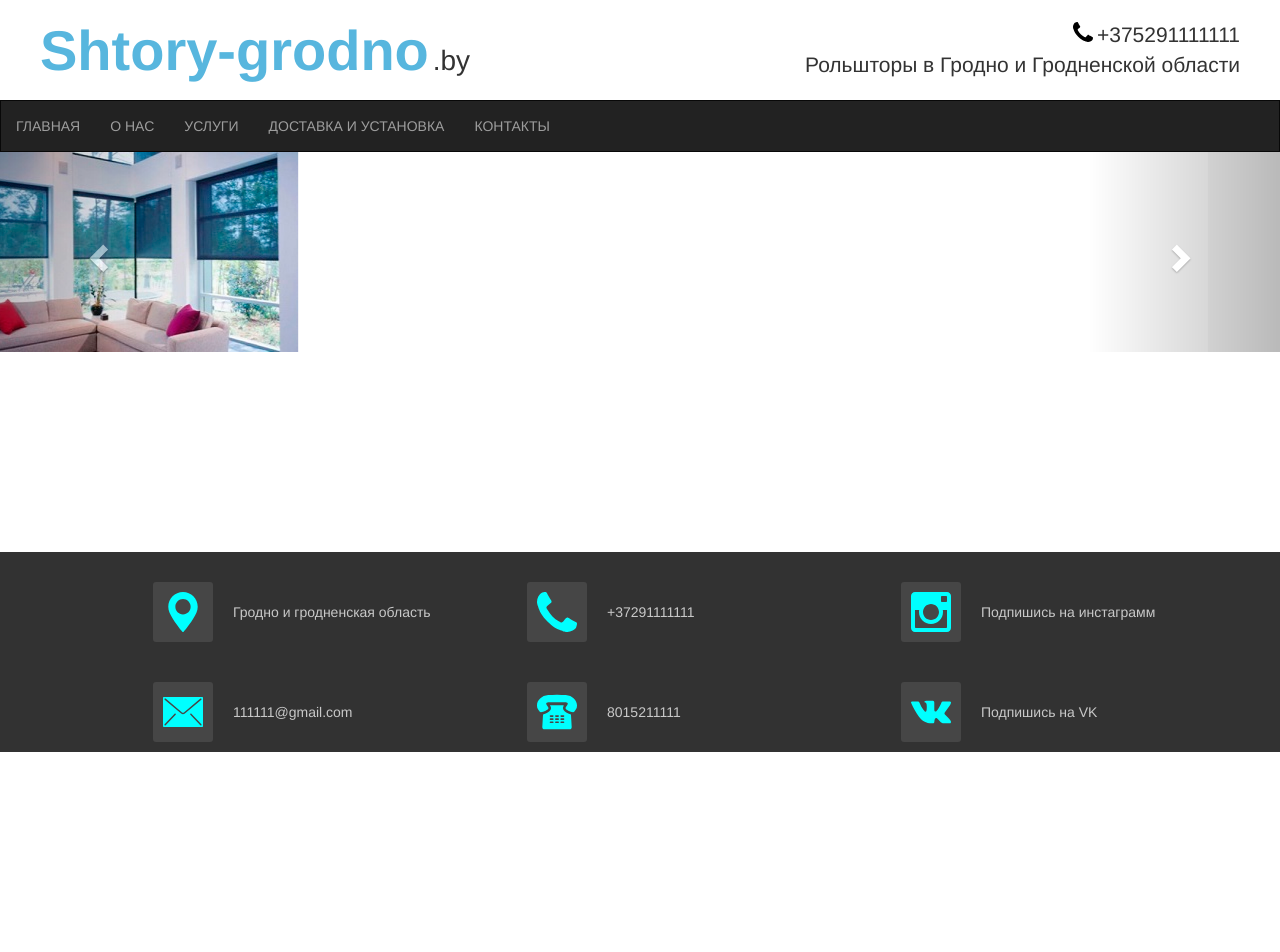
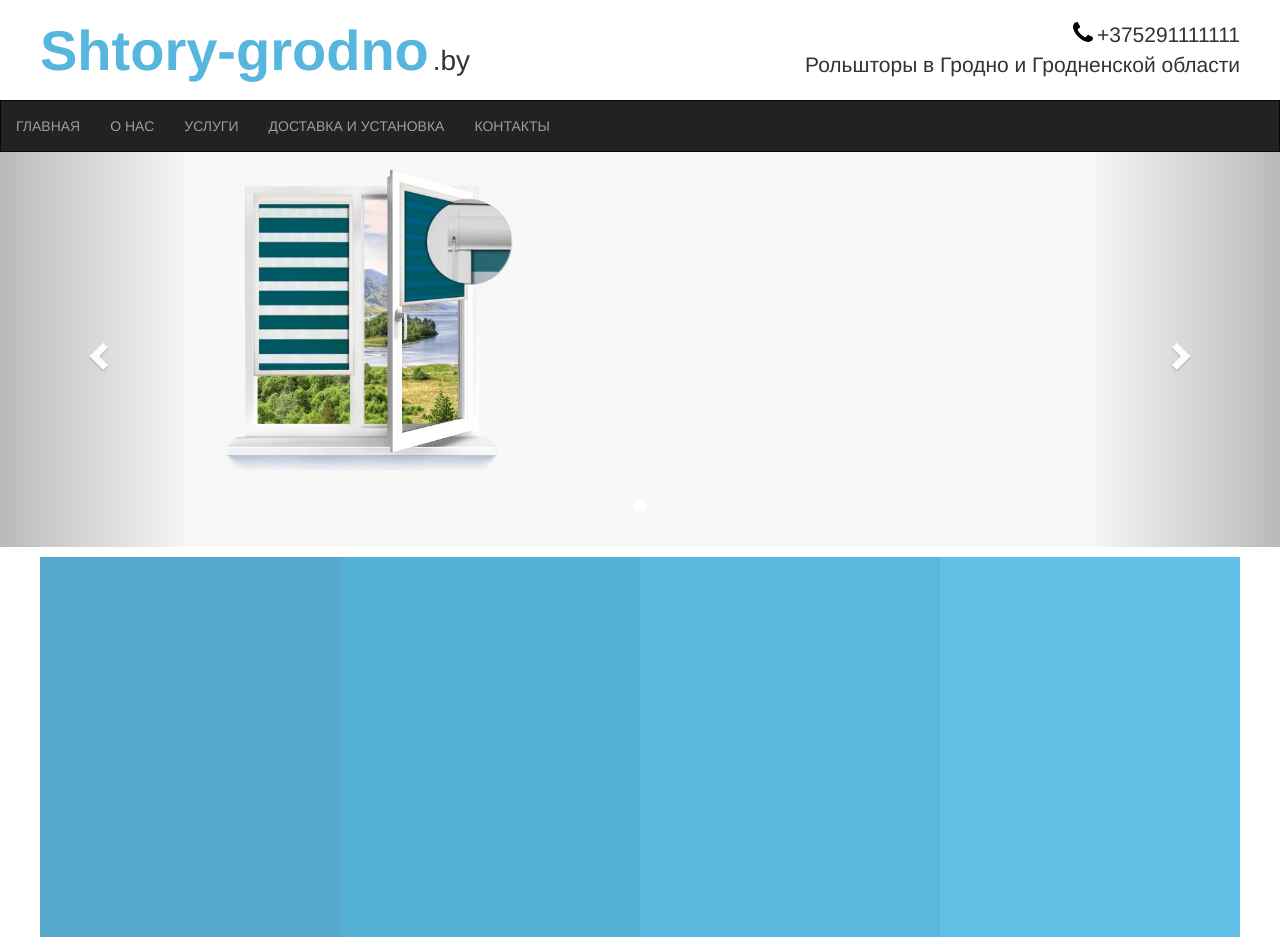
Before and after one commit to ivanemel/Project, a plain HTML site: page index.html in a window 1280 px wide. Shown: the top 952 px of the page. Before the commit the page ends 800 px from the top, so only its background shows below. Drawn offline with nearby package versions, Linux system fonts and the light colour scheme.

Commit message:
add change2

```diff
--- a/index.html
+++ b/index.html
@@ -45,6 +45,7 @@
         </ul>
     </nav>
     <main>
+        <div class="content-carousel">
            <div id="carousel-example-generic" class="carousel slide" data-ride="carousel">
       <!-- Indicators -->
       <ol class="carousel-indicators">
@@ -56,17 +57,12 @@
       <!-- Wrapper for slides -->
       <div class="carousel-inner" role="listbox">
         <div class="item active">
-      <img src="img/img01.jpg" alt="img1">
-      <div class="carousel-caption">
-      </div>
-    </div>
-    <div class="item">
           <img src="img/img02.jpg" alt="img2">
           <div class="carousel-caption">
           </div>
         </div>
         <div class="item">
-      <img src="img/img03.jpg" alt="img2">
+          <img src="img/img03.jpg" alt="img3">
           <div class="carousel-caption">
           </div>
         </div>
@@ -81,6 +77,15 @@
         <span class="glyphicon glyphicon-chevron-right" aria-hidden="true"></span>
         <span class="sr-only">Next</span>
       </a>
+    </div>
+    <div class="content-blocks">
+        <div class="content-blocks-row">
+            <div class="block block1 "></div>
+            <div class="block block2 "></div>
+            <div class="block block3 "></div>
+            <div class="block block4 "></div>
+        </div>
+    </div>
 </div>
     </main>
     <footer>
--- a/style.css
+++ b/style.css
@@ -98,8 +98,49 @@ margin: 0;
 }
 
 main{
-	min-height: 400px;
+	min-height: 820px;
 }
+
+.content-carousel{
+	height: 400px;
+}
+
+.item img{
+	height: 100%;
+	width: 100%;
+}
+
+.content-blocks{
+	height: 400px;
+}
+
+.content-blocks-row{
+height: 380px;
+padding: 10px 40px;
+}
+
+.block{
+	height: 380px;
+	width: 25%;
+	float: left;
+}
+
+.block1{
+	background-color: #57aacd;
+}
+
+.block2{
+	background-color: #55b0d6;
+}
+
+.block3{
+	background-color: #5bb7de;
+}
+
+.block4{
+	background-color: #62bfe6;
+}
+
 
 footer div svg{
 	width: 60px;
```
Lines whose indentation alone changed are shown as unchanged.
